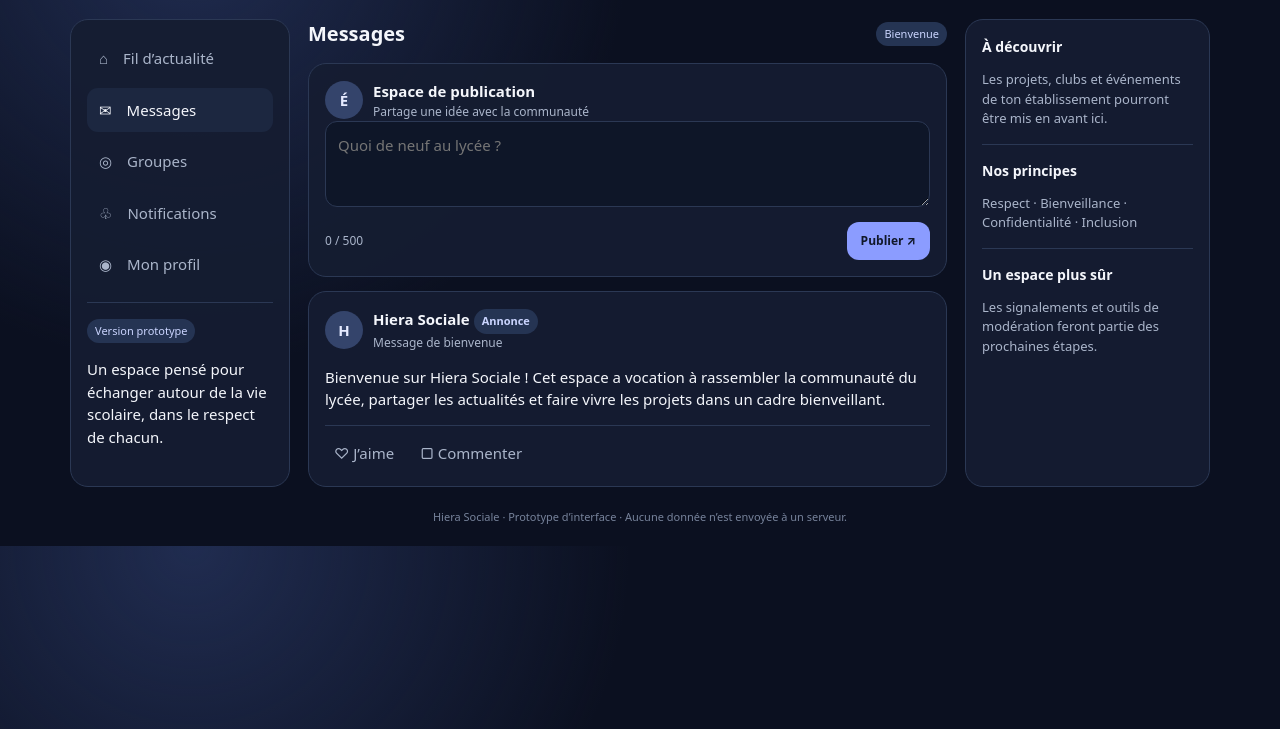
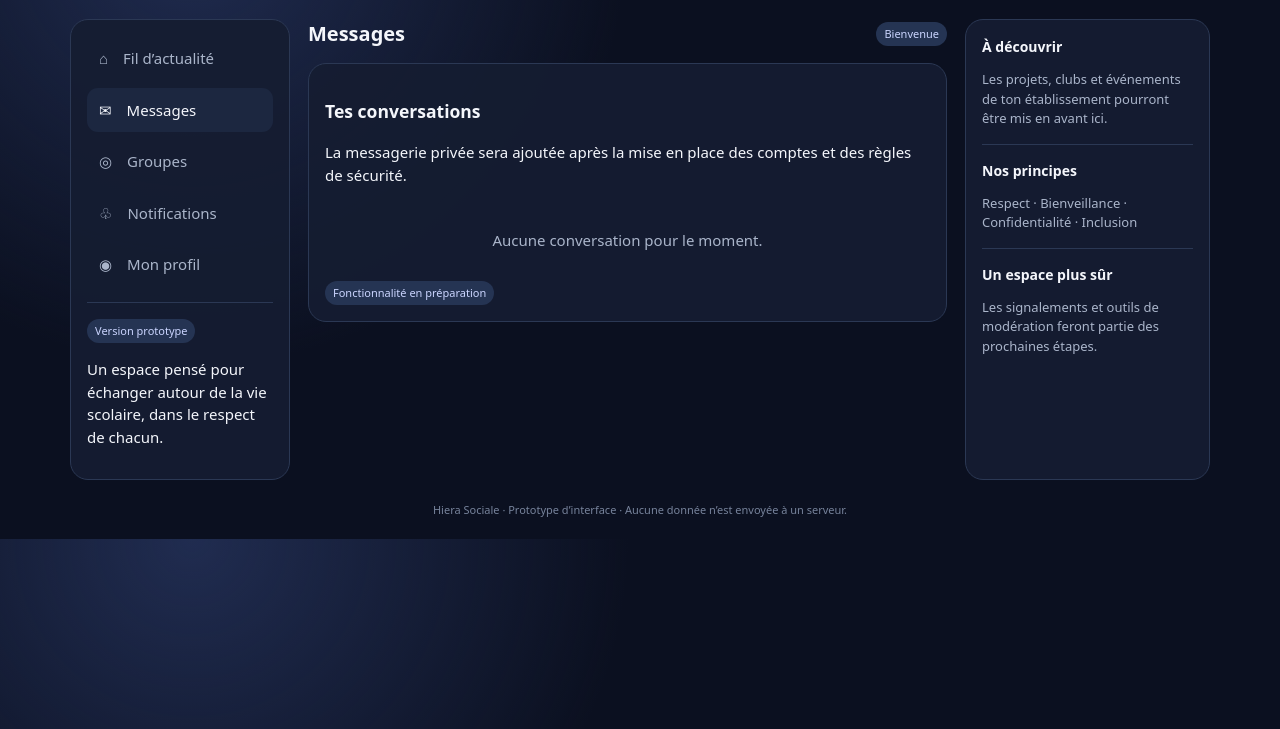
Before and after one commit to wylhemjustine13-bit/Pulse-Lycee, a plain HTML site: page index.html in a window 1280 px wide. Both pictures are taken after a click on the button "✉ Messages". Shown: the part 71-800 px from the top of the page. Drawn offline with Linux system fonts and the light colour scheme.

Commit message:
Add interactive navigation sections to Hiera Sociale

```diff
--- a/index.html
+++ b/index.html
@@ -52,13 +52,39 @@
   <div class="toast" id="toast" role="status"></div>
   <script>
     const form=document.querySelector('#postForm'),field=document.querySelector('#postText'),posts=document.querySelector('#posts'),count=document.querySelector('#count'),toast=document.querySelector('#toast');
-    function notify(message){toast.textContent=message;toast.style.display='block';setTimeout(()=>toast.style.display='none',2300)}
+    const composer=document.querySelector('.composer');let defaultFeed=posts.innerHTML;
+    function notify(message){toast.textContent=message;toast.style.display='block';clearTimeout(window.toastTimer);window.toastTimer=setTimeout(()=>toast.style.display='none',2300)}
+    function wireLikes(){document.querySelectorAll('[data-like]').forEach(button=>button.addEventListener('click',()=>button.textContent=button.textContent.startsWith('♡')?'♥ Aimé':'♡ J’aime'))}
+    function showSection(section){
+      document.querySelector('#sectionTitle').textContent=section;
+      composer.style.display=section==='Fil d’actualité'?'block':'none';
+      if(section==='Fil d’actualité'){posts.innerHTML=defaultFeed;wireLikes();return}
+      const content={
+        'Messages':['Tes conversations','La messagerie privée sera ajoutée après la mise en place des comptes et des règles de sécurité.','Aucune conversation pour le moment.'],
+        'Groupes':['Les groupes du lycée','Des espaces pourront être créés pour les clubs, les projets et les activités.','Aucun groupe disponible pour le moment.'],
+        'Notifications':['Tes notifications','Tu retrouveras ici les nouvelles publications, réponses et annonces importantes.','Tu es à jour !'],
+        'Mon profil':['Ton profil','Présente-toi avec un pseudonyme et quelques informations non sensibles.','La création du profil sera disponible après la mise en place de l’inscription sécurisée.']
+      }[section];
+      posts.innerHTML='<section class="panel"><h3>'+content[0]+'</h3><p>'+content[1]+'</p><div class="empty">'+content[2]+'</div><span class="tag">Fonctionnalité en préparation</span></section>';
+    }
     field.addEventListener('input',()=>count.textContent=field.value.length+' / 500');
-    form.addEventListener('submit',event=>{event.preventDefault();const value=field.value.trim();if(!value){notify('Écris un message avant de publier.');return}const article=document.createElement('article');article.className='panel post';const top=document.createElement('div');top.className='post-top';top.innerHTML='<div class="avatar">É</div><div><div class="who">Élève</div><div class="when">À l’instant · publication locale</div></div>';const paragraph=document.createElement('p');paragraph.textContent=value;const actions=document.createElement('div');actions.className='post-actions';const like=document.createElement('button');like.type='button';like.textContent='♡ J’aime';like.addEventListener('click',()=>{like.textContent=like.textContent.startsWith('♡')?'♥ Aimé':'♡ J’aime'});actions.append(like);article.append(top,paragraph,actions);posts.prepend(article);field.value='';count.textContent='0 / 500';notify('Publication ajoutée à cet aperçu.');});
-    document.querySelectorAll('[data-like]').forEach(button=>button.addEventListener('click',()=>button.textContent=button.textContent.startsWith('♡')?'♥ Aimé':'♡ J’aime'));
-    document.querySelectorAll('[data-demo]').forEach(button=>button.addEventListener('click',()=>notify(button.dataset.demo)));
-    document.querySelectorAll('[data-section]').forEach(button=>button.addEventListener('click',()=>{document.querySelectorAll('[data-section]').forEach(item=>item.classList.remove('active'));button.classList.add('active');document.querySelector('#sectionTitle').textContent=button.dataset.section;if(button.dataset.section!=='Fil d’actualité')notify('La rubrique « '+button.dataset.section+' » sera développée ensuite.');}));
-    document.querySelector('#profileBtn').addEventListener('click',()=>notify('La création des profils arrive dans la prochaine étape.'));
+    form.addEventListener('submit',event=>{
+      event.preventDefault();const value=field.value.trim();
+      if(!value){notify('Écris un message avant de publier.');return}
+      const article=document.createElement('article');article.className='panel post';
+      const top=document.createElement('div');top.className='post-top';top.innerHTML='<div class="avatar">É</div><div><div class="who">Élève</div><div class="when">À l’instant · aperçu local</div></div>';
+      const paragraph=document.createElement('p');paragraph.textContent=value;
+      const actions=document.createElement('div');actions.className='post-actions';
+      const like=document.createElement('button');like.type='button';like.textContent='♡ J’aime';like.addEventListener('click',()=>like.textContent=like.textContent.startsWith('♡')?'♥ Aimé':'♡ J’aime');
+      actions.append(like);article.append(top,paragraph,actions);posts.prepend(article);
+      defaultFeed=posts.innerHTML;field.value='';count.textContent='0 / 500';notify('Publication ajoutée à cet aperçu.');
+    });
+    document.querySelectorAll('[data-section]').forEach(button=>button.addEventListener('click',()=>{
+      document.querySelectorAll('[data-section]').forEach(item=>item.classList.remove('active'));
+      button.classList.add('active');showSection(button.dataset.section);
+    }));
+    document.querySelector('#profileBtn').addEventListener('click',()=>document.querySelector('[data-section="Mon profil"]').click());
+    wireLikes();
   </script>
 </body>
 </html>
```
